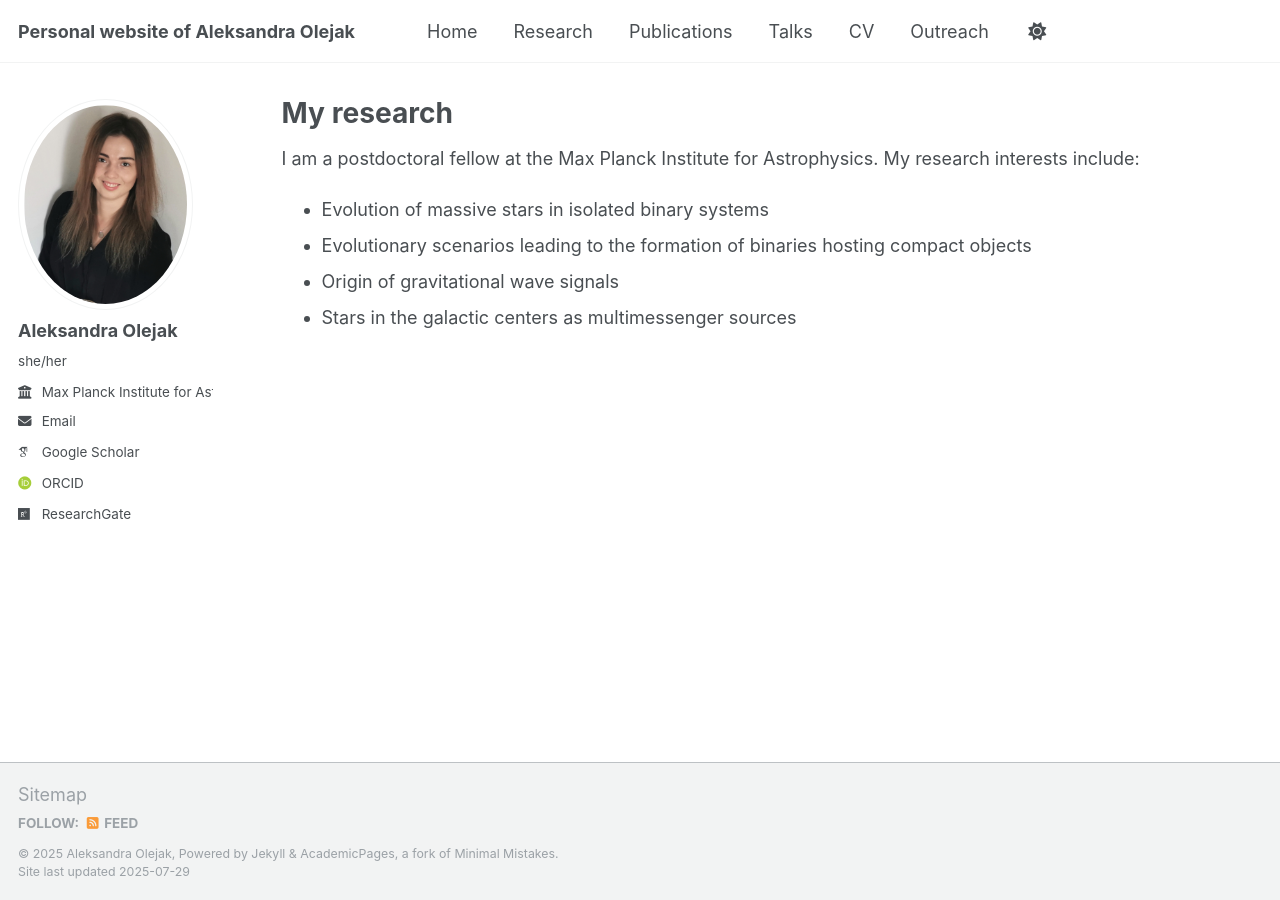
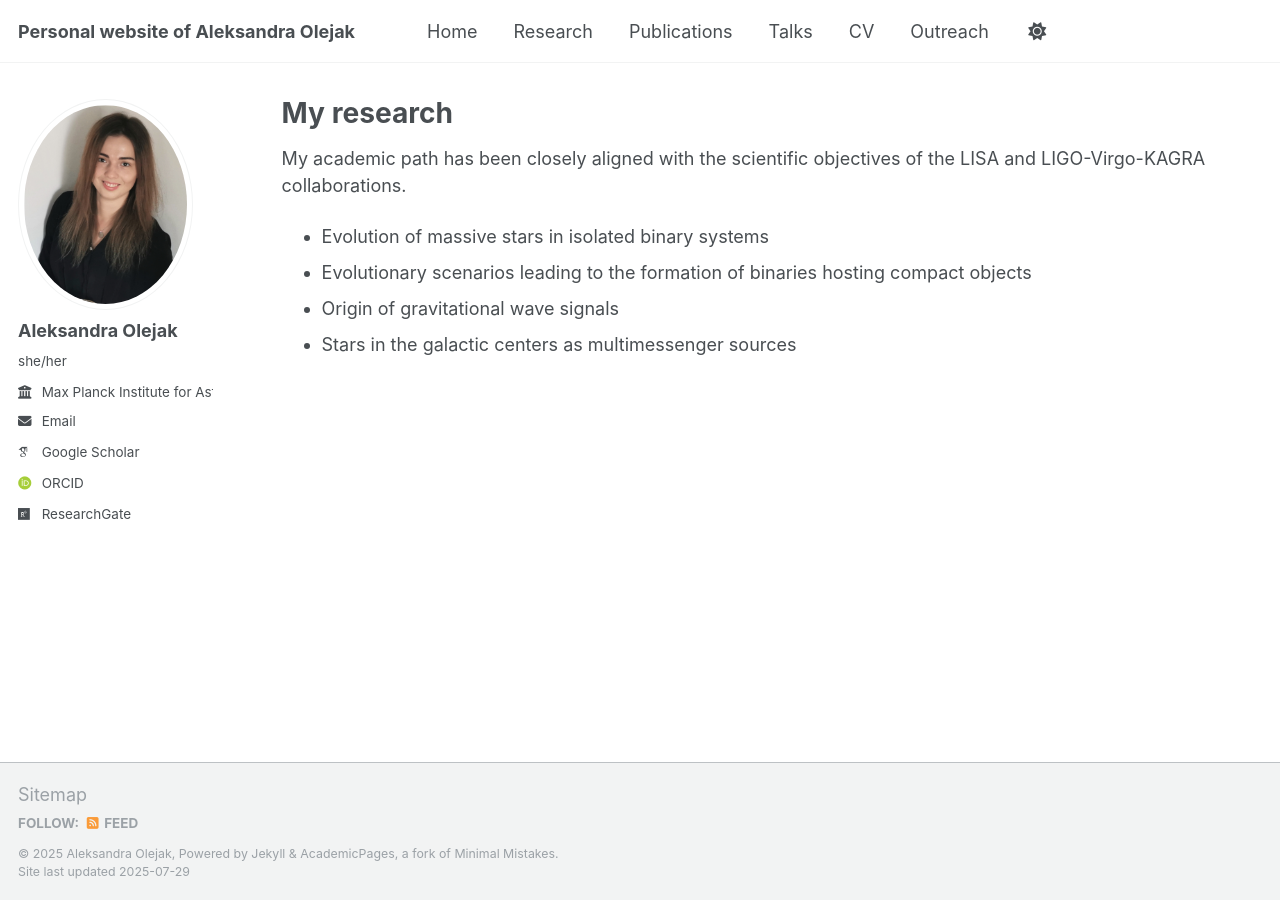
Before and after one commit to aleole/aleole.github.io, a Jekyll site: the page built from _pages/about.md, in a window 1280 px wide. Built offline with Jekyll 4.4.1, drawn with Linux system fonts in a browser that asks for light colours; some web fonts are replaced; a script that is not in the unit is left out.

Commit message:
Update about.md

```diff
--- a/_pages/about.md
+++ b/_pages/about.md
@@ -10,7 +10,7 @@ redirect_from:
 {% include base_path %}
 
 
-I am a postdoctoral fellow at the Max Planck Institute for Astrophysics. My research interests include:
+My academic path has been closely aligned with the scientific objectives of the LISA and LIGO-Virgo-KAGRA collaborations.
 
 - Evolution of massive stars in isolated binary systems
 - Evolutionary scenarios leading to the formation of binaries hosting compact objects
```
